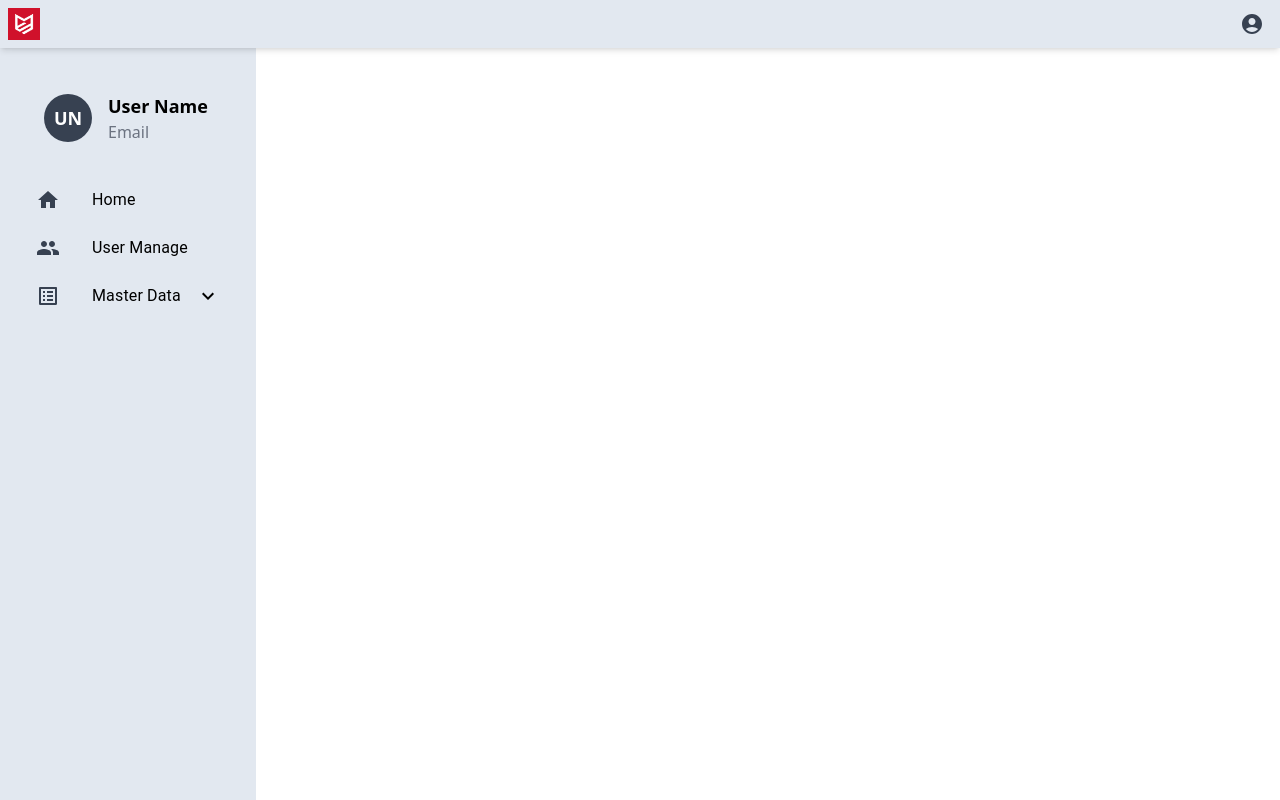
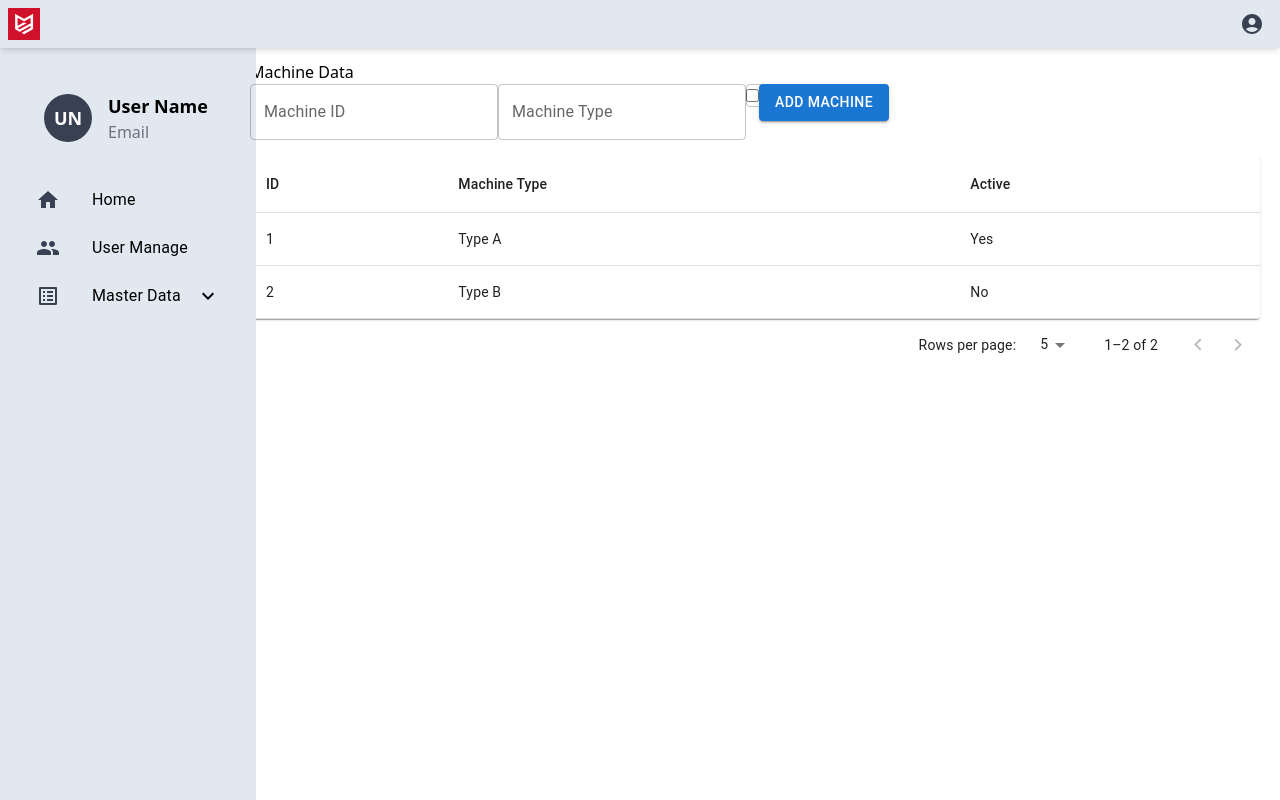
Before and after one commit to rumethjayasinghe/Software-Project, a React (Vite) app in the folder MCFrontend/: page /machine in a window 1280 px wide. Built offline with nearby package versions, Linux system fonts and the light colour scheme.

Commit message:
create machine table page modify app.css , topbar, machine page and usermanage page

```diff
--- a/MCFrontend/src/App.css
+++ b/MCFrontend/src/App.css
@@ -1,10 +1,12 @@
 
 /* Main content styles */
 .main-content {
-  margin-left: 245px;
+  margin-left: 250px;
+  padding-top: 60px;
   overflow-y: auto;
+  height: calc(100vh - 60px);
+  padding-right: 20px;
 }
-
 /* Sidebar styles */
 .sidebar {
   position: fixed;
@@ -32,3 +34,9 @@
   background-color: #ffffff;
   color: #000000;
 }
+
+.table-container {
+  width: calc(100% - 250px);
+  padding: 20px; /* Padding inside the table container */
+  margin-left: 50px; /* No extra left margin needed */
+}
--- /dev/null
+++ b/MCFrontend/src/Components/MachineTable.jsx
@@ -0,0 +1,103 @@
+import React, { useState, useEffect } from "react";
+import { Table, TableBody, TableCell, TableContainer, TableHead, TableRow, TablePagination, Paper, TextField, Button } from "@mui/material";
+
+const MachineTable = () => {
+  const [machines, setMachines] = useState([]); // State to store machine data
+  const [newMachine, setNewMachine] = useState({ id: "", machineType: "", isActive: false }); // State for new machine input
+  const [page, setPage] = useState(0);
+  const [rowsPerPage, setRowsPerPage] = useState(5);
+
+  // Fetch initial machine data (mocked for demonstration)
+  useEffect(() => {
+    // Replace with actual data fetching
+    const initialData = [
+      { id: '1', machineType: 'Type A', isActive: true },
+      { id: '2', machineType: 'Type B', isActive: false },
+    ];
+    setMachines(initialData);
+  }, []);
+
+  // Handle adding a new machine
+  const handleAddMachine = () => {
+    setMachines([...machines, newMachine]);
+    setNewMachine({ id: "", machineType: "", isActive: false });
+  };
+
+  // Handle page change
+  const handleChangePage = (event, newPage) => {
+    setPage(newPage);
+  };
+
+  // Handle rows per page change
+  const handleChangeRowsPerPage = (event) => {
+    setRowsPerPage(parseInt(event.target.value, 10));
+    setPage(0);
+  };
+
+  return (
+    <div>
+      {/* Form for adding new machines */}
+      <div className="mb-4">
+        <TextField
+          label="Machine ID"
+          variant="outlined"
+          value={newMachine.id}
+          onChange={(e) => setNewMachine({ ...newMachine, id: e.target.value })}
+          className="mr-2"
+        />
+        <TextField
+          label="Machine Type"
+          variant="outlined"
+          value={newMachine.machineType}
+          onChange={(e) => setNewMachine({ ...newMachine, machineType: e.target.value })}
+          className="mr-2"
+        />
+        <TextField
+          label="Active"
+          type="checkbox"
+          checked={newMachine.isActive}
+          onChange={(e) => setNewMachine({ ...newMachine, isActive: e.target.checked })}
+          className="mr-2"
+        />
+        <Button variant="contained" color="primary" onClick={handleAddMachine}>
+          Add Machine
+        </Button>
+      </div>
+
+      {/* Machine Table */}
+      <TableContainer component={Paper}>
+        <Table>
+          <TableHead>
+            <TableRow>
+              <TableCell>ID</TableCell>
+              <TableCell>Machine Type</TableCell>
+              <TableCell>Active</TableCell>
+            </TableRow>
+          </TableHead>
+          <TableBody>
+            {machines.slice(page * rowsPerPage, page * rowsPerPage + rowsPerPage).map((machine, index) => (
+              <TableRow key={index}>
+                <TableCell>{machine.id}</TableCell>
+                <TableCell>{machine.machineType}</TableCell>
+                <TableCell>{machine.isActive ? "Yes" : "No"}</TableCell>
+              </TableRow>
+            ))}
+          </TableBody>
+        </Table>
+      </TableContainer>
+
+      {/* Pagination */}
+      <TablePagination
+        rowsPerPageOptions={[5, 10, 25]}
+        component="div"
+        count={machines.length}
+        rowsPerPage={rowsPerPage}
+        page={page}
+        onPageChange={handleChangePage}
+        onRowsPerPageChange={handleChangeRowsPerPage}
+      />
+    </div>
+  );
+};
+
+export default MachineTable;
--- a/MCFrontend/src/Components/Topbar.jsx
+++ b/MCFrontend/src/Components/Topbar.jsx
@@ -1,11 +1,22 @@
+import React, { useState } from "react";
 import { IconButton, Menu, MenuItem } from "@mui/material";
 import AccountCircleIcon from "@mui/icons-material/AccountCircle";
-import { useState } from "react";
+import { useNavigate } from "react-router-dom";
 
 const Topbar = () => {
   const [anchorEl, setAnchorEl] = useState(null);
+  const navigate = useNavigate();
 
-  // Handle dropdown toggle
+  // Sample user data
+  const user = {
+    name: 'John Doe',
+    address: '123 Main St, Anytown',
+    telephone: '+1 234 567 890',
+    username: 'johndoe',
+    email: 'john.doe@example.com',
+    role: 'Admin',
+  };
+
   const handleProfileMenuOpen = (event) => {
     setAnchorEl(event.currentTarget);
   };
@@ -14,18 +25,26 @@ const Topbar = () => {
     setAnchorEl(null);
   };
 
+  const handleProfileClick = () => {
+    navigate('/Usermanage');
+    handleMenuClose();
+  };
+
+  const handleLogoutClick = () => {
+    // Perform logout logic here (e.g., clearing tokens)
+    navigate('/login'); // Redirect to login page
+  };
+
   const isMenuOpen = Boolean(anchorEl);
 
   return (
-    <div
-      className="topbar absolute left-0 top-0 w-full flex justify-between items-center p-2 h-12 bg-slate-200 text-black shadow-md z-50" // Positioning, full width, and z-index to overlap Sidebar
-    >
+    <div className="topbar absolute left-0 top-0 w-full flex justify-between items-center p-2 h-12 bg-slate-200 text-black shadow-md z-50">
       {/* Left - Logo */}
       <div className="topbar-left">
         <img
           src="src/assets/Logo.png"
           alt="Logo"
-          className="h-8" // Adjusted logo height
+          className="h-8"
         />
       </div>
 
@@ -39,7 +58,7 @@ const Topbar = () => {
       {/* Profile Dropdown Menu */}
       <Menu
         anchorEl={anchorEl}
-        open={isMenuOpen}
+        open={Boolean(anchorEl)}
         onClose={handleMenuClose}
         anchorOrigin={{
           vertical: "top",
@@ -50,9 +69,8 @@ const Topbar = () => {
           horizontal: "right",
         }}
       >
-        <MenuItem onClick={handleMenuClose}>Profile</MenuItem>
-        <MenuItem onClick={handleMenuClose}>Settings</MenuItem>
-        <MenuItem onClick={handleMenuClose}>Logout</MenuItem>
+        <MenuItem onClick={handleProfileClick}>Profile</MenuItem>
+        <MenuItem onClick={handleLogoutClick}>Logout</MenuItem>
       </Menu>
     </div>
   );
--- a/MCFrontend/src/Pages/Machine.jsx
+++ b/MCFrontend/src/Pages/Machine.jsx
@@ -1,9 +1,11 @@
-import React from 'react';
+import React from "react";
+import MachineTable from "../Components/MachineTable";
+
 const Machine = () => {
   return (
     <div>
-      <h1>Machine Page</h1>
-      {/* Content for the Machine page */}
+      <h1>Machine Data</h1>
+      <MachineTable />
     </div>
   );
 };
--- a/MCFrontend/src/Pages/Usermanage.jsx
+++ b/MCFrontend/src/Pages/Usermanage.jsx
@@ -49,15 +49,16 @@ const UserManage = () => {
     };
 
     return (
-        <div className="grid grid-cols-2 gap-8 min-h-screen bg-gray-100 pt-16 px-4">
+        <div className="min-h-screen bg-gray-100 pt-16 px-4" style={{ paddingTop: '4rem' }}> {/* Added paddingTop to push content below Topbar */}
+            <div className="grid grid-cols-1 md:grid-cols-2 gap-8">
                 {/* User Management Section */}
-            <div className="p-4 bg-white rounded-lg shadow-md flex flex-col w-80">
+                <div className="p-4 bg-white rounded-lg shadow-md">
                     <div className="flex items-center gap-4 mb-4">
                         {/* Profile Picture */}
                         <img
                             src={userData.profilePicture}
                             alt="User Profile"
-                        className="w-16 h-16 rounded-full object-cover"
+                            className="w-24 h-24 rounded-full object-cover"
                         />
                         {/* User Info */}
                         <div className="text-sm">
@@ -82,8 +83,9 @@ const UserManage = () => {
                 </div>
 
                 {/* User Table Section */}
-            <div className="p-6 bg-white rounded-lg shadow-md flex flex-col">
+                <div className="p-6 bg-white rounded-lg shadow-md">
                     <h2 className="text-2xl font-bold mb-4 text-center">Existing Users</h2>
+                    <div className="overflow-x-auto">
                         <table className="min-w-full table-auto">
                             <thead>
                                 <tr className="bg-gray-200">
@@ -106,6 +108,8 @@ const UserManage = () => {
                         </table>
                     </div>
                 </div>
+            </div>
+        </div>
     );
 };
 
```
Also changed, not shown: 1 other file (tests, documents, lock files or other folders). Lines whose indentation alone changed are shown as unchanged.
